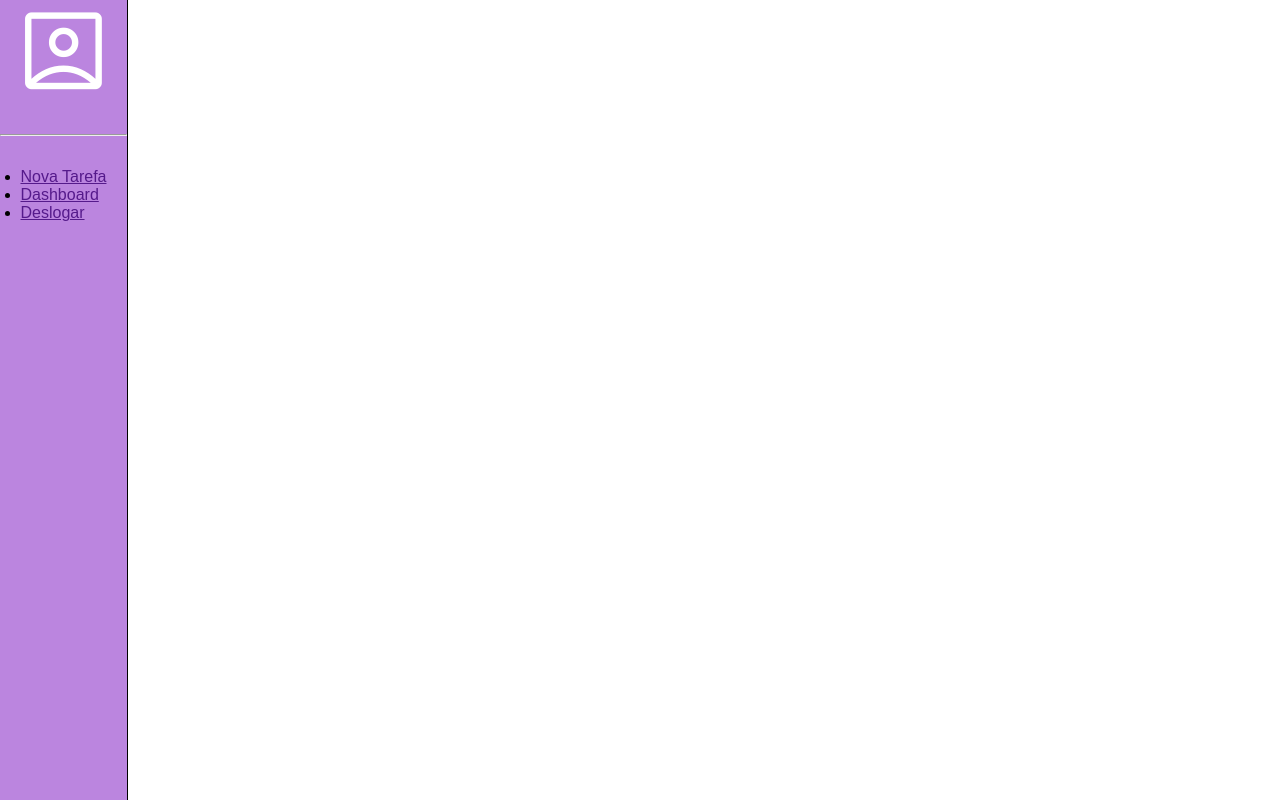
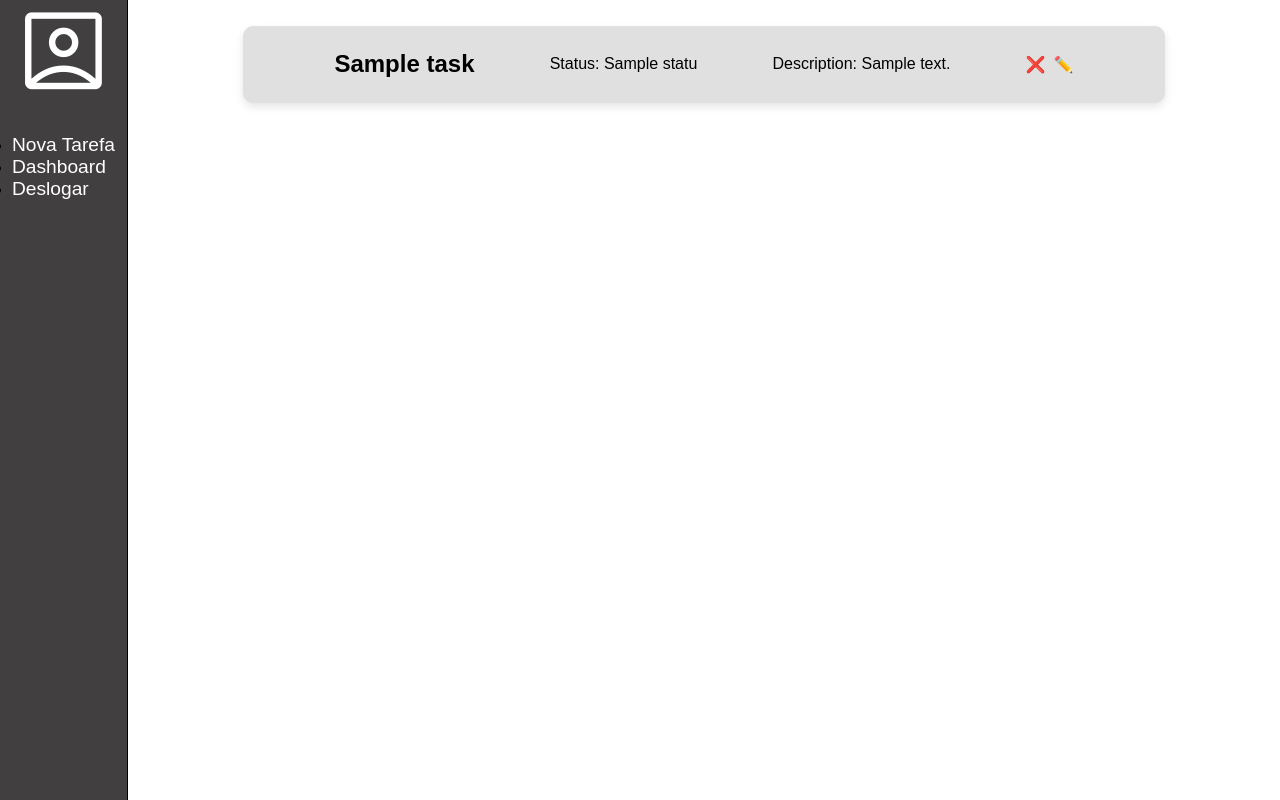
Before and after one commit to Vithugsil/Trello, a Django app: template App/templates/home.html in a window 1280 px wide. Run offline with Django 5.2, Linux system fonts and the light colour scheme; the template is opened without the code that fills it: values that come from a table or form of the project are taken from there, others are empty; tables that the repository leaves empty hold one stand-in row (values such as "Sample post").

Commit message:
cricacao e edicao task

```diff
--- a/App/templates/base.html
+++ b/App/templates/base.html
@@ -41,6 +41,12 @@
         border-radius: 40px;
     }
 
+    .option {
+        text-decoration: none;
+        color: white;
+        font-size: 1.2rem;
+    }
+
     .home-container {
         background-color: #fff;
         width: 100%;
@@ -51,8 +57,26 @@
         overflow-x: hidden;
     }
 
+    .task-card {
+        display: flex;
+        justify-content: space-evenly;
+        align-items: center;
+        background-color: #e0e0e0;
+        width: 80%;
+        height: 10%;
+        border-radius: 10px;
+        padding: 1rem;
+        box-shadow: 0 4px 8px rgba(0, 0, 0, 0.1);
+    }
+
+    .buttons {
+        display: flex;
+        width: 1;
+        gap: 0.5rem;
+    }
+
     .side-bar {
-        background-color: #bb85df;
+        background-color: #413f3f;
         border-right: 1px solid #000000;
         width: 10%;
         height: 100%;
--- /dev/null
+++ b/App/templates/dashboard.html
@@ -0,0 +1 @@
+{% extends 'base.html' %}
--- a/App/templates/home.html
+++ b/App/templates/home.html
@@ -1,5 +1,4 @@
 {% extends 'base.html' %}
-{% load static %}
 
 {% block title %}
     Home
@@ -9,12 +8,11 @@
     <div class="home-container">
         <section class="side-bar">
             <span class="material-symbols-outlined">account_box</span>
-            <hr style="width: 100%; color: #000;">
             <div class="side-bar-options">
                 <ul>
-                    <li><a href="">Nova Tarefa</a></li>
-                    <li><a href="">Dashboard</a></li>
-                    <li><a href="">Deslogar</a></li>
+                    <li><a href="{% url 'newtask' %}" class="option">Nova Tarefa</a></li>
+                    <li><a href="{% url 'logout' %}" class="option">Dashboard</a></li>
+                    <li><a href="{% url 'logout' %}" class="option">Deslogar</a></li>
                 </ul>
             </div>
         </section>
@@ -22,7 +20,13 @@
             {% if user_tasks %}
                 {% for task in user_tasks %}
                     <div class="task-card">
-
+                        <h2>{{ task.title }}</h2>
+                        <p>Status: {{ task.status.name }}</p>
+                        <p>Description: {{ task.description }}</p>
+                        <div class="buttons" >
+                            <a href="{% url 'deletetask' task.id %}" style="text-decoration: none;">❌</a>
+                            <a href="#" style="text-decoration: none;">✏️</a>
+                        </div>
                     </div>
                 {% endfor %}
             {% else %}
--- a/Trello/urls.py
+++ b/Trello/urls.py
@@ -24,4 +24,7 @@ urlpatterns = [
     path('login/', login, name='login'),
     path('signup/', signup, name='signup'),
     path('admin/', admin.site.urls),
+    path('logout/', logout, name='logout'),
+    path('newtask/', newTask, name='newtask'),
+    path('deletetask/<int:task_id>/', deleteTask, name='deletetask'),
 ]
```
Also changed, not shown: App/templates/newTask.html (added, +26 -0 lines), App/views.py (+47 -0 lines).
